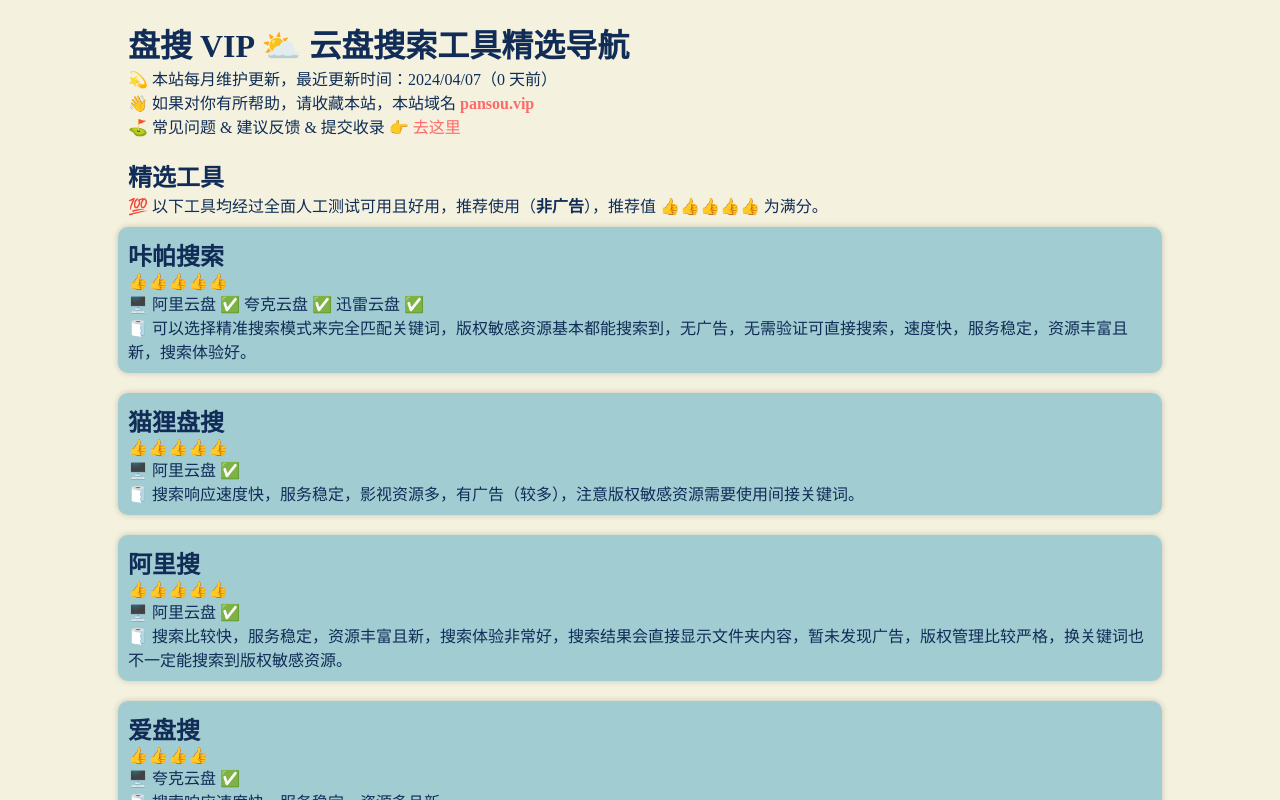
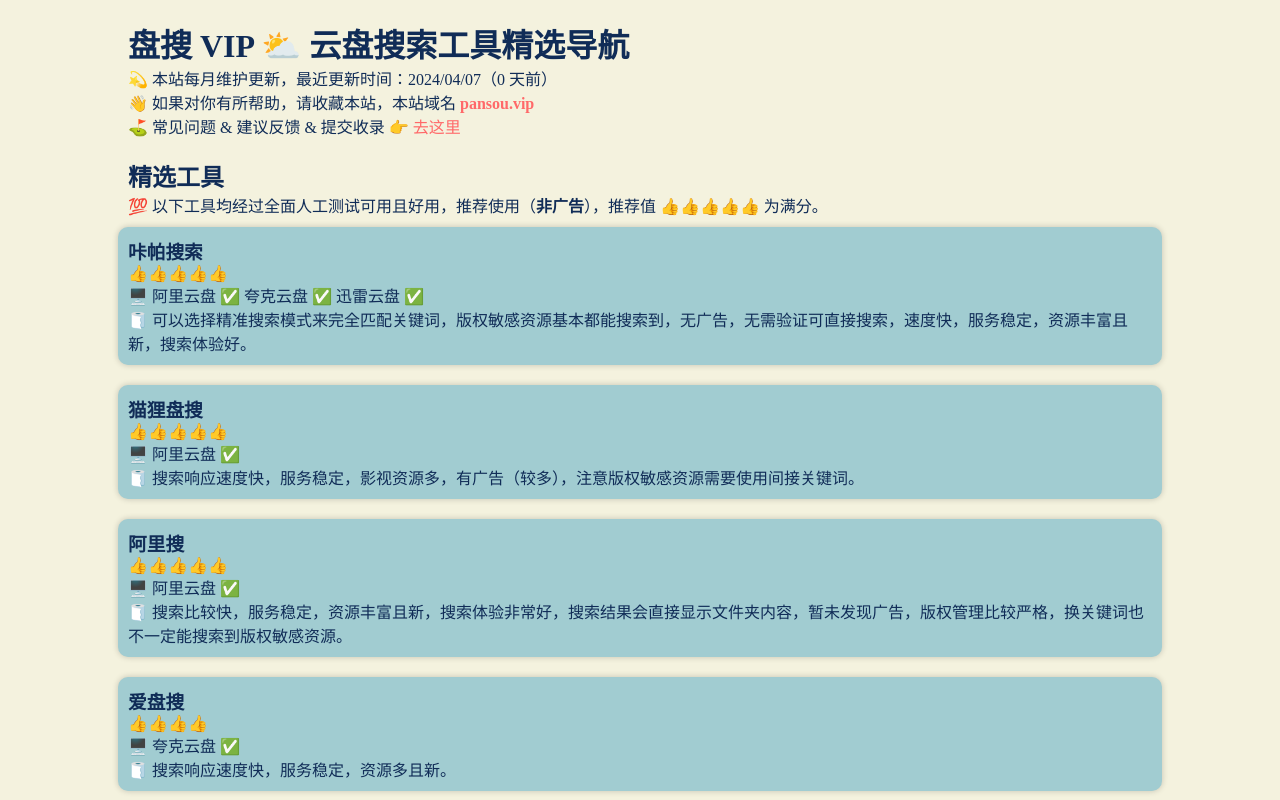
Before and after one commit to rokcso/pansou-vip, a Next.js app: page / in a window 1280 px wide. Shown: the top 800 px of the page. Built offline with nearby package versions, Linux system fonts and the light colour scheme.

Commit message:
site.name to h3

```diff
--- a/components/sitesList.js
+++ b/components/sitesList.js
@@ -15,7 +15,7 @@
             onClick={() => clickTrack(site.id)}
           >
             <Link href={site.link} title={site.name} target="_blank" className={styles.cardLink}>
-              <h2>{site.name}</h2>
+              <h3>{site.name}</h3>
               {site.score.length > 0 && (
                 <div>
                   <p>{site.score}</p>
```
